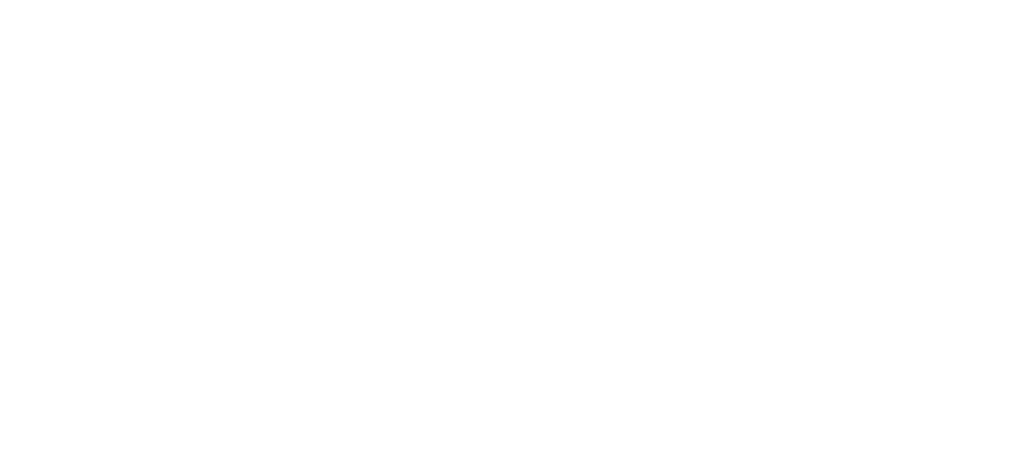
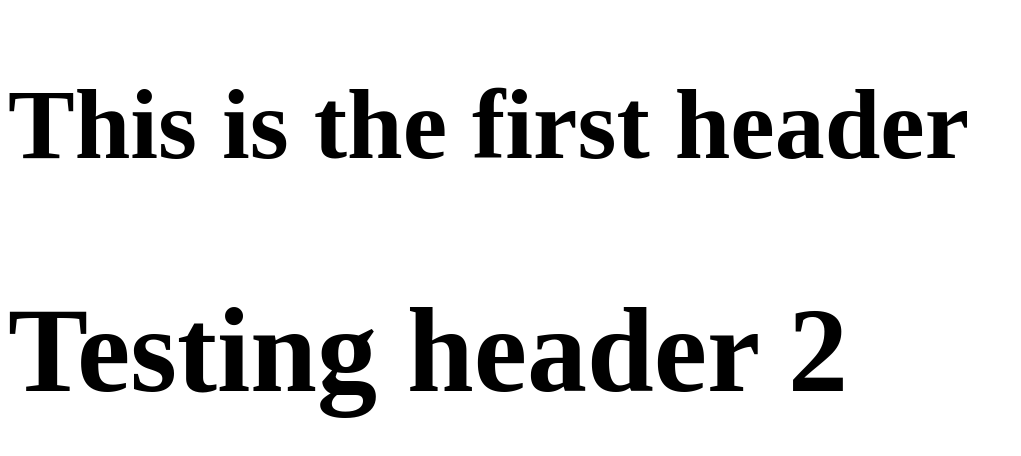
Before and after one commit to MahoneyLuke/Test1, a plain HTML site: page Index.html in a window 1280 px wide. Shown: the whole page, without its empty margins (0-1021 px from the left). Drawn offline with Linux system fonts and the light colour scheme.

Commit message:
Update Index.html

```diff
--- a/Index.html
+++ b/Index.html
@@ -8,11 +8,11 @@
   h1 {text-align: center:
   font-family: Times New Roman;
     Font-Size:100px;
-    Color:White}
+    Color:Black}
   h2 {text-align: center:
   font-family: Arial;
     Font-Size:120px;
-    Color:White}
+    Color:Black}
   </style>
 <h1>This is the first header</h1>
 <h2>Testing header 2</h2>
```
